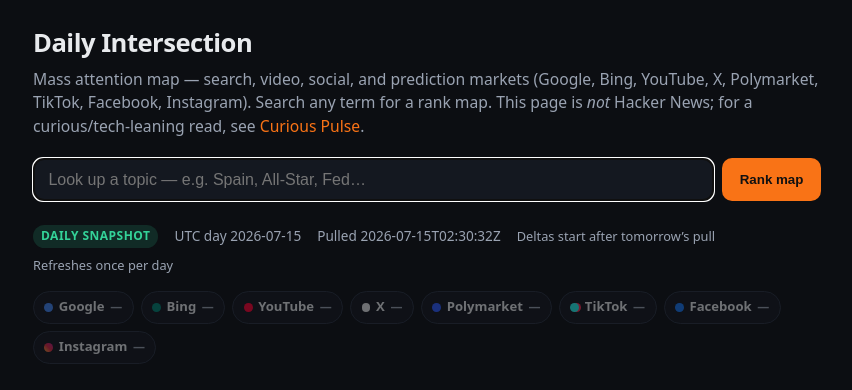
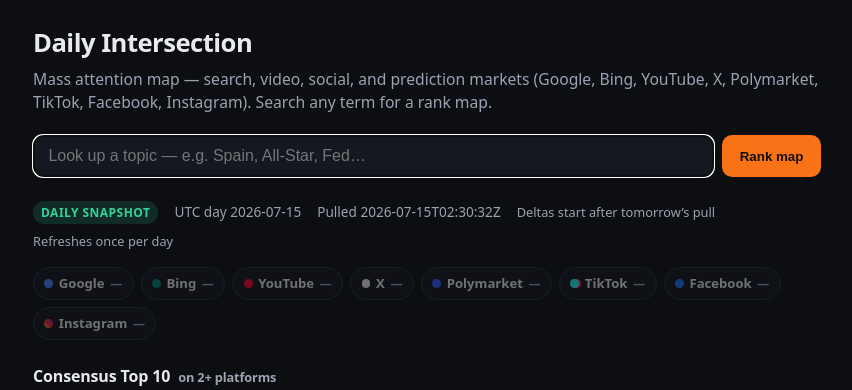
Before and after one commit to tcurtis1/news, a FastAPI app: page /search in a window 1280 px wide. Shown: the part 90-480 px from the top of the page, without its empty margins (213-1065 px from the left). Run offline with FastAPI, Linux system fonts and the light colour scheme; data that the repository does not hold is empty.

Commit message:
Remove Hacker News disclaimer from Intersection lede

```diff
--- a/app/templates/search.html
+++ b/app/templates/search.html
@@ -10,8 +10,7 @@
   <p class="lede">
     Mass attention map — search, video, social, and prediction markets
     (Google, Bing, YouTube, X, Polymarket, TikTok, Facebook, Instagram).
-    Search any term for a rank map. This page is <em>not</em> Hacker News;
-    for a curious/tech-leaning read, see <a href="/">Curious Pulse</a>.
+    Search any term for a rank map.
   </p>
 
   <form class="search-box" action="/search" method="get" role="search">
```
